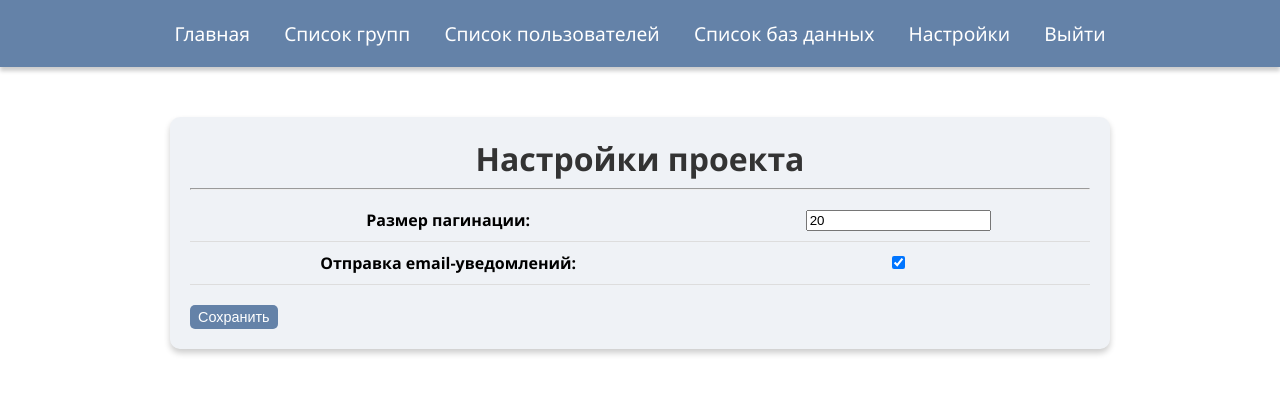
After one commit to OlegEgoism/db_web, a Django app: page /settings_project/ in a window 1280 px wide. The commit adds this page. Shown: the top 394 px of the page. Run offline with Django 5.2, Linux system fonts and the light colour scheme; the visitor is signed in with stand-in values (Sample User, id 1); data that the repository does not hold is empty; parts of the project's set-up code (start-up, migrations or seed data) failed here and were passed over.

Commit message:
Work audit

```diff
--- a/craet_db/urls.py
+++ b/craet_db/urls.py
@@ -19,7 +19,7 @@ from django.conf.urls.static import static
 from django.contrib import admin
 from django.urls import path
 from django.contrib.auth import views as auth_views
-from db_crp.views import home, register, logout_view, audit_log, session_list, logout_user, export_audit_log
+from db_crp.views import home, register, logout_view, audit_log, session_list, logout_user, export_audit_log, settings_project, settings_info
 from db_crp.views_group import group_list, group_create, group_edit, group_delete, group_info, groups_edit_privileges, groups_edit_privileges_tables
 from db_crp.views_user import user_list, user_create, user_info, user_edit, user_delete
 from db_crp.views_database import database_list, tables_list, database_connect, database_edit, database_delete
@@ -31,10 +31,14 @@ urlpatterns = [
     path('register/', register, name='register'),  # Регистрация пользователя
     path('login/', auth_views.LoginView.as_view(), name='login'),  # Вход пользователя
     path('logout/', logout_view, name='logout'),  # Выход пользователя
+
+    path("settings_info/", settings_info, name="settings_info"),  # Настройки
     path('audit_log/', audit_log, name='audit_log'),  # Аудит приложения
-    path('audit/export/', export_audit_log, name='export_audit_log'),  # Экспорт данных журнала аудита в Excel
+    path('settings/export/', export_audit_log, name='export_audit_log'),  # Экспорт данных журнала аудита в Excel
     path("sessions/", session_list, name="session_list"),  # Список сессий пользователей
     path("sessions/logout/<str:session_id>/", logout_user, name="logout_user"),  # Деактивация сессии пользователя
+    path("settings_project/", settings_project, name="settings_project"),  # Настройки проекта
+
 
     path('group_list/', group_list, name='group_list'),  # Список групп
     path('group_create/', group_create, name='group_create'),  # Создание группы
--- a/db_crp/forms.py
+++ b/db_crp/forms.py
@@ -1,6 +1,6 @@
 from django import forms
 from django.contrib.auth.forms import UserCreationForm
-from .models import CustomUser, ConnectingDB
+from .models import CustomUser, ConnectingDB, SettingsProject
 
 
 class CustomUserRegistrationForm(UserCreationForm):
@@ -73,3 +73,15 @@ class DatabaseConnectForm(forms.ModelForm):
         widgets = {
             'password_db': forms.PasswordInput(),
         }
+
+
+class SettingsProjectForm(forms.ModelForm):
+    """Настройки проекта"""
+
+    class Meta:
+        model = SettingsProject
+        fields = ["pagination_size", "send_email"]
+        labels = {
+            "pagination_size": "Размер пагинации на странице",
+            "send_email": "Отправка сообщений на почту",
+        }
--- a/db_crp/views.py
+++ b/db_crp/views.py
@@ -1,4 +1,5 @@
 from django.contrib.auth import login, logout
+from django.contrib.auth.decorators import login_required
 from django.contrib.auth.models import User
 from django.contrib.sessions.models import Session
 from django.core.paginator import Paginator
@@ -6,13 +7,13 @@ from django.db.models import Q
 from django.utils.dateparse import parse_date
 from django.utils.timezone import now
 from .audit_views import user_register, create_audit_log, logout_user_success, export_audit_log_success
-from .forms import CustomUserRegistrationForm
+from .forms import CustomUserRegistrationForm, SettingsProjectForm
 from django.shortcuts import render, redirect
 from django.contrib import messages
 from django.contrib.auth import get_user_model
 import xlsxwriter
 from django.http import HttpResponse
-from .models import Audit
+from .models import Audit, SettingsProject
 
 User = get_user_model()
 
@@ -43,14 +44,22 @@ def register(request):
     return render(request, 'registration/register.html', {'form': form})
 
 
+@login_required
 def logout_view(request):
     """Выход пользователя"""
     logout(request)
     return redirect('home')
 
 
+@login_required
+def settings_info(request):
+    """Настройки"""
+    return render(request, "settings/settings.html")
+
+@login_required
 def audit_log(request):
     """Аудит приложения"""
+    pagination_size = SettingsProject.objects.first().pagination_size if SettingsProject.objects.exists() else 20
     action_type = request.GET.get("action_type", "")
     entity_type = request.GET.get("entity_type", "")
     username = request.GET.get("username", "")
@@ -58,7 +67,7 @@ def audit_log(request):
     start_date = request.GET.get("start_date", "")
     end_date = request.GET.get("end_date", "")
     page_number = request.GET.get("page", 1)
-    audit_entries = Audit.objects.all()
+    audit_entries = Audit.objects.all().order_by('-timestamp')
     if action_type:
         audit_entries = audit_entries.filter(action_type=action_type)
     if entity_type:
@@ -78,12 +87,12 @@ def audit_log(request):
         end_date_parsed = parse_date(end_date)
         if end_date_parsed:
             audit_entries = audit_entries.filter(timestamp__date__lte=end_date_parsed)
-    paginator = Paginator(audit_entries, 5)
+    paginator = Paginator(audit_entries, pagination_size)
     page_obj = paginator.get_page(page_number)
     action_choices = Audit.ACTION_TYPES
     entity_choices = Audit.ENTITY_TYPES
     usernames = Audit.objects.values_list("username", flat=True).distinct()
-    return render(request, "audit/audit_log.html", {
+    return render(request, "settings/audit_log.html", {
         "page_obj": page_obj,
         "action_choices": action_choices,
         "entity_choices": entity_choices,
@@ -97,6 +106,7 @@ def audit_log(request):
     })
 
 
+@login_required
 def export_audit_log(request):
     """Экспорт данных журнала аудита в Excel"""
     user_requester = request.user.username if request.user.is_authenticated else "Аноним"
@@ -132,8 +142,8 @@ def export_audit_log(request):
     worksheet = workbook.add_worksheet('Audit Log')
     if worksheet:
         message = export_audit_log_success(user_requester)
-        messages.success(request, message)
-        create_audit_log(user_requester, 'download', 'audit', user_requester, message)
+        # messages.success(request, message)
+        create_audit_log(user_requester, 'download', 'settings', user_requester, message)
     headers = ["Дата", "Пользователь", "Действие", "Объект", "Название", "Информация"]
     for col_num, header in enumerate(headers):
         worksheet.write(0, col_num, header)
@@ -152,8 +162,10 @@ def export_audit_log(request):
     return response
 
 
+@login_required
 def session_list(request):
     """Список сессий пользователей"""
+    pagination_size = SettingsProject.objects.first().pagination_size if SettingsProject.objects.exists() else 20
     search_query = request.GET.get("search", "")
     page_number = request.GET.get("page", 1)
     active_sessions = Session.objects.filter(expire_date__gte=now())
@@ -171,14 +183,15 @@ def session_list(request):
         })
     if search_query:
         session_data = [s for s in session_data if search_query.lower() in s["username"].lower()]
-    paginator = Paginator(session_data, 5)
+    paginator = Paginator(session_data, pagination_size)
     page_obj = paginator.get_page(page_number)
-    return render(request, "audit/session_list.html", {
+    return render(request, "settings/session_list.html", {
         "page_obj": page_obj,
         "search_query": search_query
     })
 
 
+@login_required
 def logout_user(request, session_id):
     """Деактивация сессии пользователя"""
     user_requester = request.user.username if request.user.is_authenticated else "Аноним"
@@ -194,3 +207,19 @@ def logout_user(request, session_id):
             messages.success(request, message)
             create_audit_log(user_requester, 'delete', 'session', user_requester, message)
     return redirect('session_list')
+
+
+@login_required
+def settings_project(request):
+    """Настройки проекта"""
+    settings_instance = SettingsProject.objects.first()
+    if request.method == "POST":
+        form = SettingsProjectForm(request.POST, instance=settings_instance)
+        if form.is_valid():
+            form.save()
+            messages.success(request, "Настройки успешно обновлены!")
+            return redirect('settings_project')
+    else:
+        form = SettingsProjectForm(instance=settings_instance)
+
+    return render(request, "settings/settings_project.html", {"form": form})
--- a/db_crp/views_group.py
+++ b/db_crp/views_group.py
@@ -174,7 +174,7 @@ def groups_edit_privileges(request, group_name):
 
 @login_required
 def groups_edit_privileges_tables(request, group_name, db_id):
-    """Редактирование прав группы на таблицы в базе данных (дерево: База → Схема → Таблица)"""
+    """Редактирование прав группы на таблицы в базе данных"""
     user_requester = request.user.username if request.user.is_authenticated else "Аноним"
     connection_info = get_object_or_404(ConnectingDB, id=db_id)
     db_settings = settings.DATABASES.get('default', {})
--- a/templates/base.html
+++ b/templates/base.html
@@ -17,8 +17,7 @@
             <a href="{% url 'group_list' %}">Список групп</a>
             <a href="{% url 'user_list' %}">Список пользователей</a>
             <a href="{% url 'database_list' %}">Список баз данных</a>
-            <a href="{% url 'audit_log' %}">Аудит приложения</a>
-            <a href="{% url 'session_list' %}">Сессии пользователей</a>
+            <a href="{% url 'settings_info' %}">Настройки</a>
             <a href="{% url 'logout' %}">Выйти</a>
         {% else %}
             <a href="{% url 'login' %}">Войти</a>
--- /dev/null
+++ b/templates/settings/settings_project.html
@@ -0,0 +1,58 @@
+{% extends 'base.html' %}
+<title>{% block title %}Настройки проекта{% endblock %}</title>
+
+{% block content %}
+    <div class="welcome-container">
+        <h2 class="welcome-title">Настройки проекта</h2>
+        <hr>
+
+        <!-- Вывод сообщений -->
+        {% if messages %}
+            <div class="messages">
+                {% for message in messages %}
+                    <div class="alert {% if message.tags == 'success' %}alert-success{% else %}alert-error{% endif %}">
+                        {{ message }}
+                    </div>
+                {% endfor %}
+            </div>
+        {% endif %}
+
+        <form method="post">
+            {% csrf_token %}
+            <table class="settings-table">
+                <tr>
+                    <td><label for="id_pagination_size">Размер пагинации:</label></td>
+                    <td>{{ form.pagination_size }}</td>
+                </tr>
+                <tr>
+                    <td><label for="id_send_email">Отправка email-уведомлений:</label></td>
+                    <td>{{ form.send_email }}</td>
+                </tr>
+            </table>
+
+            <div class="all-btn">
+                <button type="submit" class="btn btn-save">Сохранить</button>
+            </div>
+        </form>
+    </div>
+
+    <style>
+        .settings-table {
+            width: 100%;
+            border-collapse: collapse;
+        }
+
+        .settings-table td {
+            padding: 10px;
+            border-bottom: 1px solid #ddd;
+        }
+
+        .settings-table label {
+            font-weight: bold;
+        }
+
+        .all-btn {
+            margin-top: 20px;
+        }
+    </style>
+{% endblock %}
```
Also changed, not shown: db_crp/admin.py (+14 -1 lines), db_crp/models.py (+13 -5 lines), db_crp/views_user.py (+7 -5 lines), templates/settings/audit_log.html (renamed from templates/audit/audit_log.html, +12 -0 lines), templates/settings/settings.html (added, +26 -0 lines), templates/settings/session_list.html (renamed from templates/audit/session_list.html).
